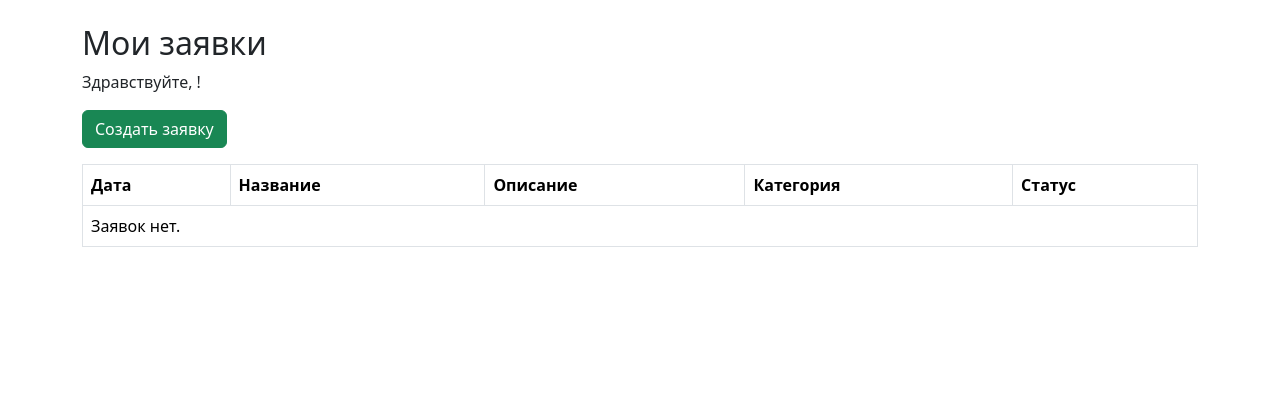
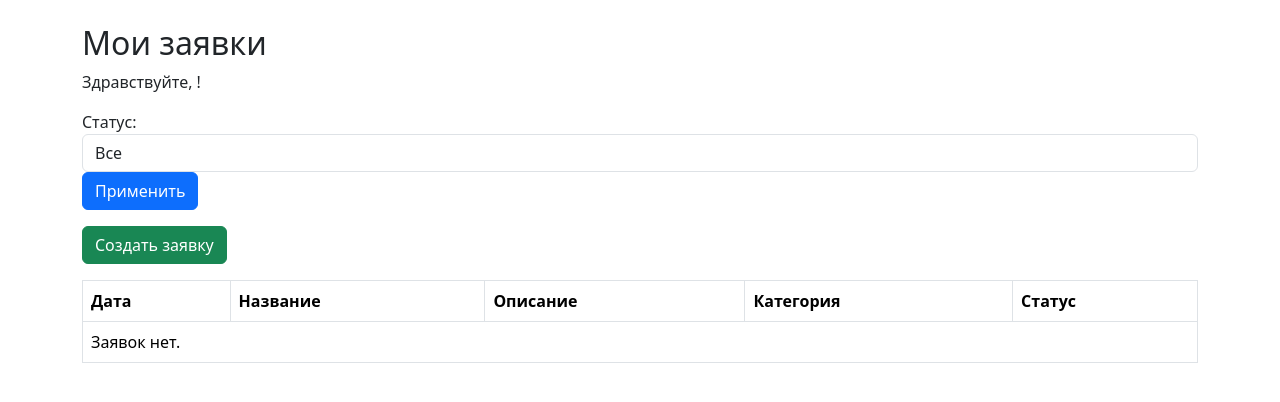
Before and after one commit to milkkusa/Design-pro, a Django app: page /profile/ in a window 1280 px wide. Shown: the part 56-458 px from the top of the page. Run offline with Django 5.2, Linux system fonts and the light colour scheme; a user stored in the database is signed in; data comes from the database, SQL or seed files in the repository.

Commit message:
Реализован фильтр по статусу

```diff
--- a/main/templates/main/profile.html
+++ b/main/templates/main/profile.html
@@ -3,6 +3,17 @@
 {% block content %}
 <h2>Мои заявки</h2>
 <p>Здравствуйте, {{ user.fio }}!</p>
+
+<form method="get" class="form-inline mb-3">
+  <label class="mr-2">Статус:</label>
+  <select name="status" class="form-control mr-2">
+    <option value="">Все</option>
+    {% for value, label in statuses %}
+      <option value="{{ value }}" {% if status == value %}selected{% endif %}>{{ label }}</option>
+    {% endfor %}
+  </select>
+  <button type="submit" class="btn btn-primary">Применить</button>
+</form>
 
 <a href="{% url 'create_application' %}" class="btn btn-success mb-3">Создать заявку</a>
 
--- a/main/views.py
+++ b/main/views.py
@@ -31,9 +31,15 @@ def register(request):
 
 @login_required
 def profile(request):
-    #Личный кабинет(на будущее ок)
-    apps = Application.objects.filter(user=request.user)
-    return render(request, 'main/profile.html', {'applications': apps})
+    applications = Application.objects.filter(user=request.user)
+    status = request.GET.get('status', '')
+    if status in ['new', 'in_work', 'done']:
+        applications = applications.filter(status=status)
+    return render(request, 'main/profile.html', {
+        'applications': applications,
+        'status': status,
+        'statuses': Application.STATUS_CHOICES,
+    })
 
 @login_required
 def create_application(request):
```
